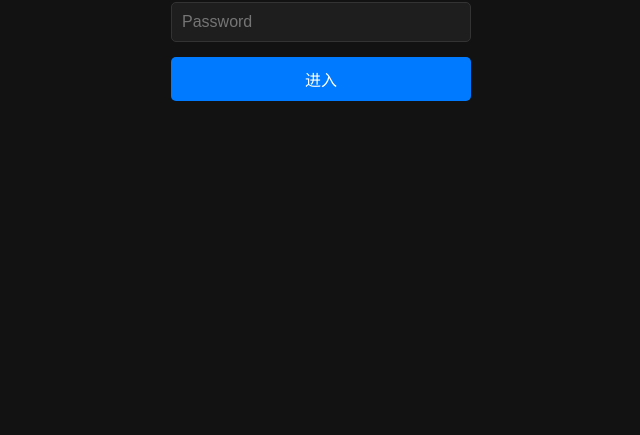
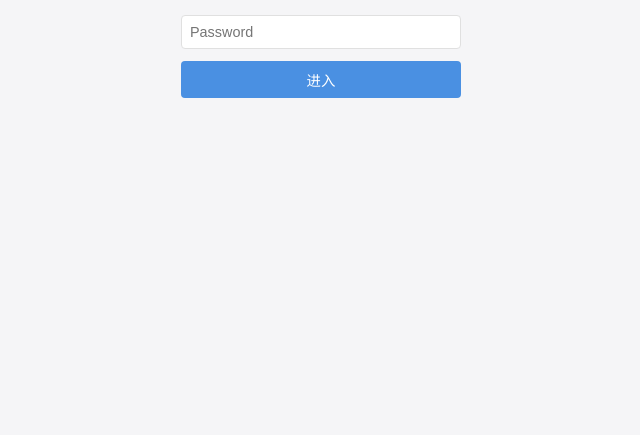
Before and after one commit to chnes/webnav, a website: page public/index.html in a window 1280 px wide. Shown: the part 365-800 px from the top of the page, without its empty margins (319-959 px from the left). Drawn offline with Linux system fonts and the light colour scheme.

Commit message:
Update style.css

```diff
--- a/public/style.css
+++ b/public/style.css
@@ -1,9 +1,9 @@
 :root {
-    --bg-color: #121212;
-    --card-color: #1e1e1e;
-    --text-color: #e0e0e0;
-    --primary-color: #007bff;
-    --border-color: #333;
+    --bg-color: #f5f5f7;
+    --card-color: #ffffff;
+    --text-color: #333333;
+    --primary-color: #4a90e2;
+    --border-color: #e0e0e0;
 }
 
 body {
@@ -27,52 +27,53 @@ body {
 #login-form {
     display: flex;
     flex-direction: column;
-    gap: 15px;
-    max-width: 300px;
-    margin: 20px auto;
+    gap: 12px;
+    max-width: 280px;
+    margin: 15px auto;
 }
 
 #password-input {
-    padding: 10px;
+    padding: 8px;
     border: 1px solid var(--border-color);
     background-color: var(--card-color);
     color: var(--text-color);
-    border-radius: 5px;
-    font-size: 1rem;
+    border-radius: 4px;
+    font-size: 0.9rem;
 }
 
 button {
-    padding: 10px 15px;
+    padding: 8px 12px;
     border: none;
     background-color: var(--primary-color);
     color: white;
-    border-radius: 5px;
+    border-radius: 4px;
     cursor: pointer;
-    font-size: 1rem;
+    font-size: 0.9rem;
     transition: background-color 0.3s;
 }
 
 button:hover {
-    background-color: #0056b3;
+    background-color: #3a7bc8;
 }
 
 .error {
-    color: #ff4d4d;
-    height: 20px;
+    color: #e74c3c;
+    height: 18px;
+    font-size: 0.85rem;
 }
 
-/* 导航网格 */
+/* 导航网格 - 卡片改小 */
 #links-grid {
     display: grid;
-    grid-template-columns: repeat(auto-fill, minmax(150px, 1fr));
-    gap: 15px;
+    grid-template-columns: repeat(auto-fill, minmax(120px, 1fr));
+    gap: 12px;
     margin-top: 20px;
 }
 
 .link-card {
     background-color: var(--card-color);
-    padding: 20px;
-    border-radius: 8px;
+    padding: 15px;
+    border-radius: 6px;
     text-decoration: none;
     color: var(--text-color);
     transition: transform 0.2s, box-shadow 0.2s;
@@ -84,13 +85,13 @@ button:hover {
 }
 
 .link-card:hover {
-    transform: translateY(-5px);
-    box-shadow: 0 4px 15px rgba(0, 0, 0, 0.5);
+    transform: translateY(-3px);
+    box-shadow: 0 3px 10px rgba(0, 0, 0, 0.1);
 }
 
 .link-card h3 {
-    margin: 0;
-    font-size: 1.1rem;
+    margin: 8px 0 0 0;
+    font-size: 0.95rem;
 }
 
 .hidden {
```
